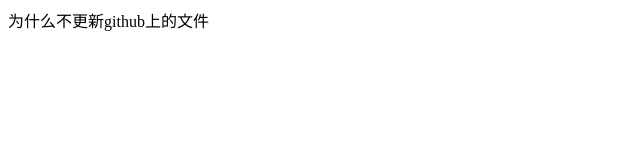
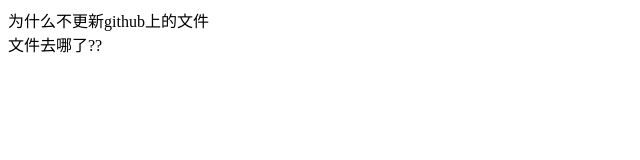
Before and after one commit to pie-pa/test, a plain HTML site: page 2.html in a window 1280 px wide. Shown: the whole page, without its empty margins (0-640 px from the left). Drawn offline with Linux system fonts and the light colour scheme.

Commit message:
文件呢？？

```diff
--- a/2.html
+++ b/2.html
@@ -9,5 +9,6 @@
 </head>
 <body>
     <div>为什么不更新github上的文件</div>
+    <div>文件去哪了??</div>
 </body>
 </html>
```
